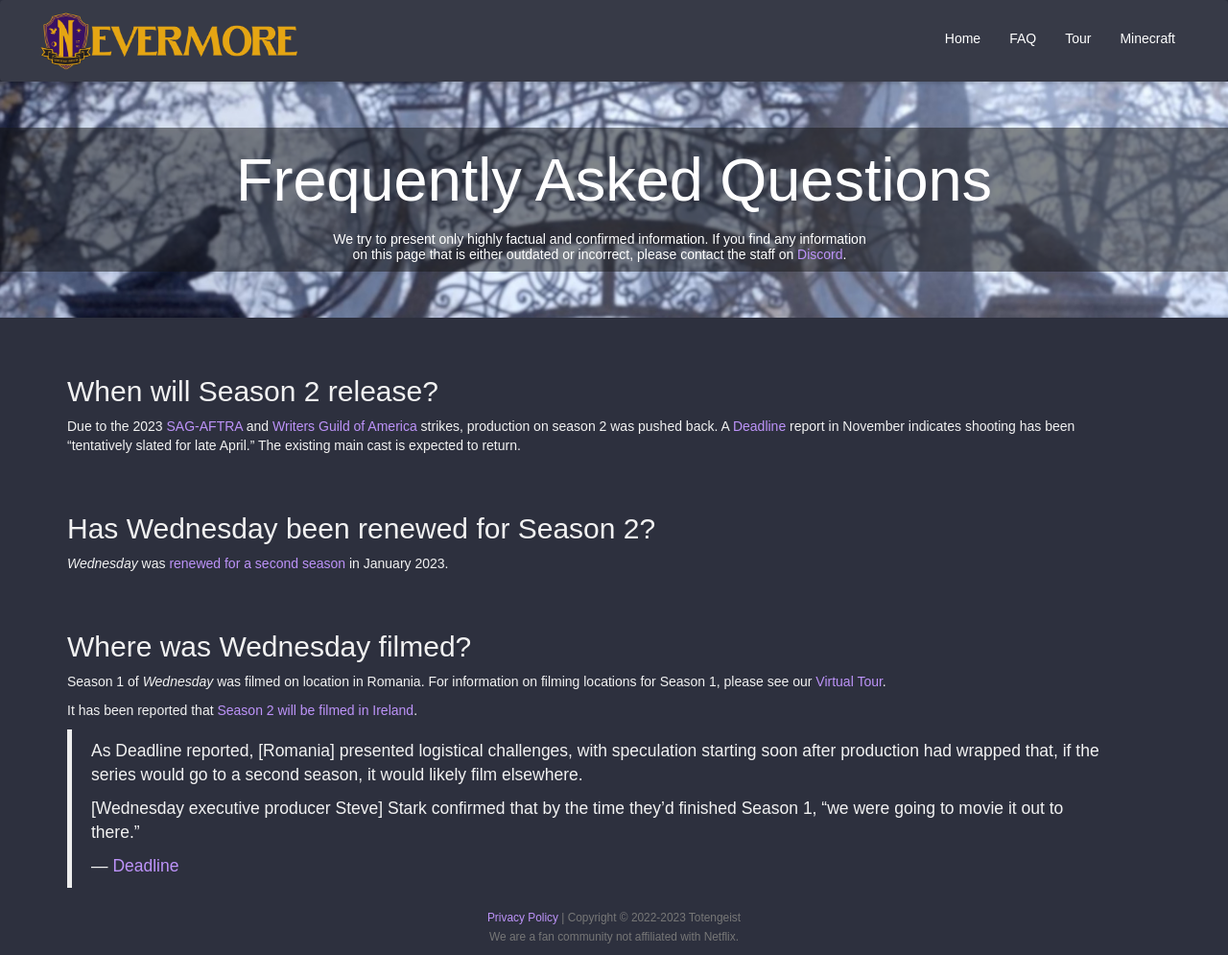
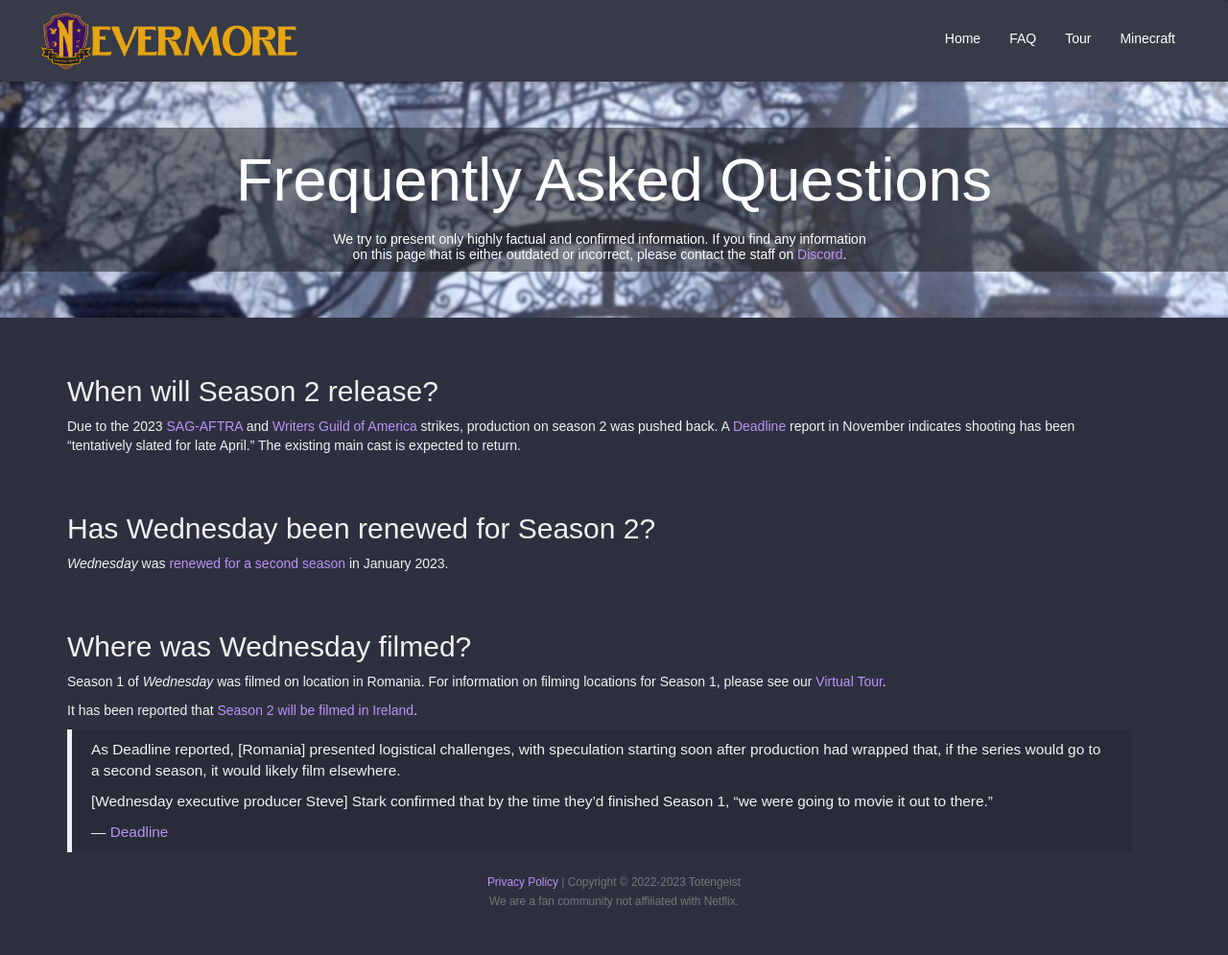
Before and after one commit to Totengeist/wednesdayseries.com, a Jekyll site: the page built from faq.md, in a window 1280 px wide. Shown: the whole page at 96% size. Built offline with Jekyll 4.4.1, drawn with Linux system fonts in a browser that asks for light colours; nearby versions of some CDN libraries; after the commit the page ends 958 px from its top, so only the background shows below that.

Commit message:
Fix blockquote styling

```diff
--- a/css/nevermore.css
+++ b/css/nevermore.css
@@ -161,7 +161,7 @@
 	border-bottom: 1px solid;
 }
 
-blockquote: {
+blockquote {
 	font-size: 1.1em;
 	background-color: rgb(0 0 0 / 10%);
 }
```
